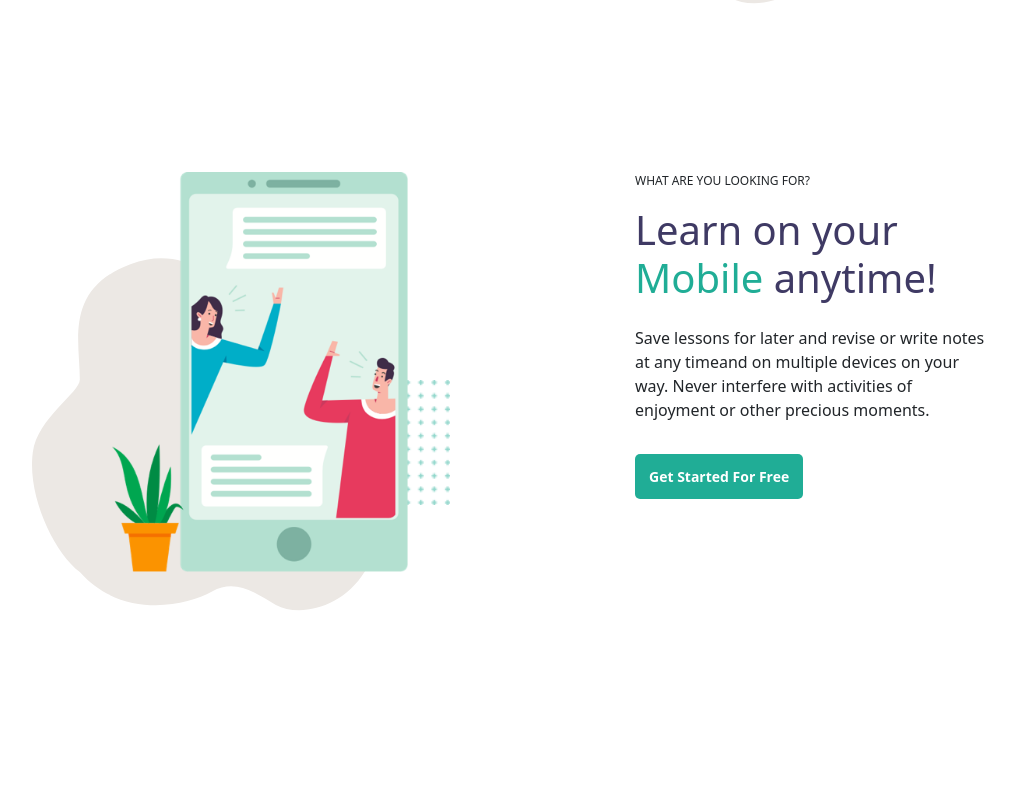
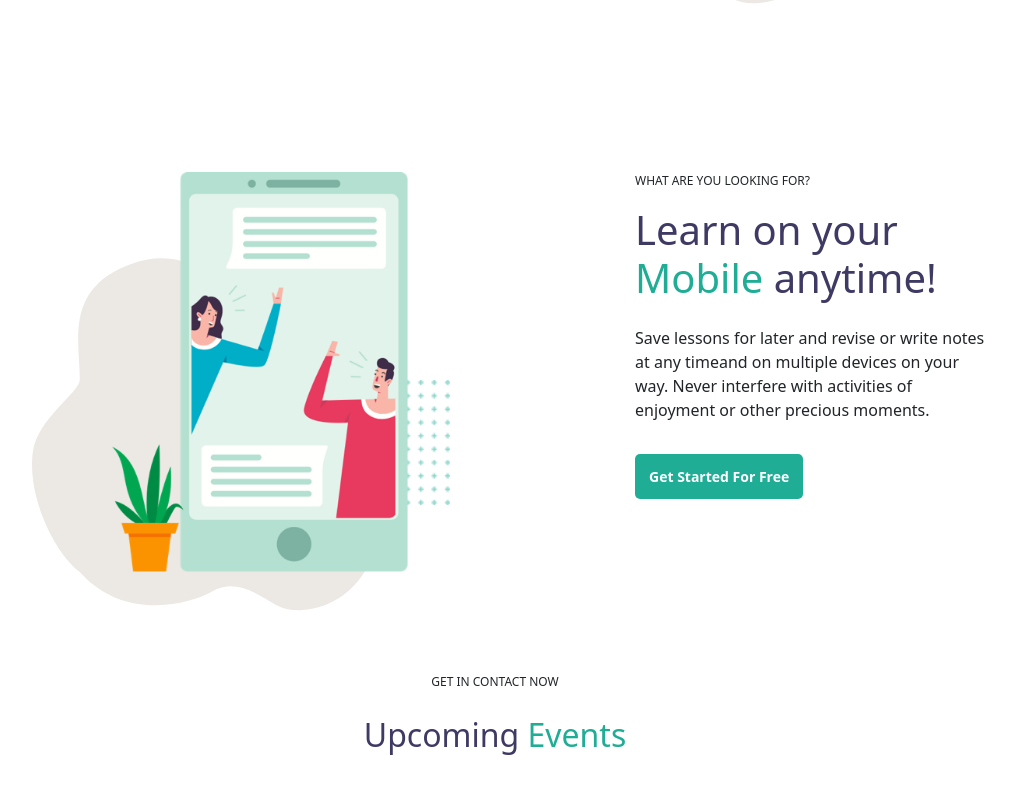
Before and after one commit to simone-danzeri/proj-html-vuejs, a Vue app: page / in a window 1280 px wide. Shown: the part 4112-4906 px from the top of the page, without its empty margins (145-1160 px from the left). Before the commit the page ends 4732 px from the top, so only its background shows below. Built offline with nearby package versions, Linux system fonts and the light colour scheme.

Commit message:
feat: AppContacts: creata struttura dati in PageMain

```diff
--- /dev/null
+++ b/src/components/AppContacts.vue
@@ -0,0 +1,36 @@
+<script>
+    export default {
+        name: 'AppContacts'
+    }
+</script>
+
+
+<template>
+    <!-- Sezione con eventi -->
+    <section>
+        <div class="container">
+            <div class="ms-title-wrapper text-center py-5">
+                <small class="ms-thin ms-small">GET IN CONTACT NOW</small>
+                <h2 class="ms-purple py-4">Upcoming <span class="ms-green">Events</span></h2>
+            </div>
+        </div>
+    </section>
+</template>
+
+
+<style scoped lang="scss">
+@use '../style/partials/variables' as *;
+/* STILI */
+.ms-green{
+    color: $green;
+}
+.ms-purple{
+    color: $purple;
+}
+.ms-thin{
+    font-weight: 300;
+}
+.ms-small{
+    font-size: 12px;
+}
+</style>
--- a/src/components/PageMain.vue
+++ b/src/components/PageMain.vue
@@ -1,11 +1,55 @@
 <script>
     import AppDreamSection from './AppDreamSection.vue';
     import AppCourses from './AppCourses.vue';
+    import AppContacts from './AppContacts.vue'
     export default {
         name: 'PageMain',
         components: {
             AppDreamSection,
-            AppCourses
+            AppCourses,
+            AppContacts
+        },
+        data() {
+            return {
+                events: [
+                    {
+                        where: 'Texas, US',
+                        title: 'Storytelling Workshop',
+                        day: 22,
+                        month: 'NOV'
+                    },
+                    {
+                        where: 'New York, US',
+                        title: 'Painting Art Contest 2024',
+                        day: 10,
+                        month: 'OCT'
+                    },
+                    {
+                        where: 'Hamburg, Germany',
+                        title: 'International Art Fair 2024',
+                        day: 23,
+                        month: 'NOV'
+                    },
+                    {
+                        where: 'Illinois, US',
+                        title: 'Street Performance: Call for Artist',
+                        day: 15,
+                        month: 'DEC'
+                    },
+                    {
+                        where: 'Illinois, US',
+                        title: 'Consumer Food Safety Education Conference',
+                        day: 22,
+                        month: 'JUL'
+                    },
+                    {
+                        where: 'Dubai',
+                        title: 'How meditation improve your mental health?',
+                        day: 12,
+                        month: 'AUG'
+                    },
+                ],
+            };
         }
     }
 </script>
@@ -14,6 +58,7 @@
 <template>
     <AppDreamSection></AppDreamSection>
     <AppCourses></AppCourses>
+    <AppContacts></AppContacts>
 </template>
 
 
```
